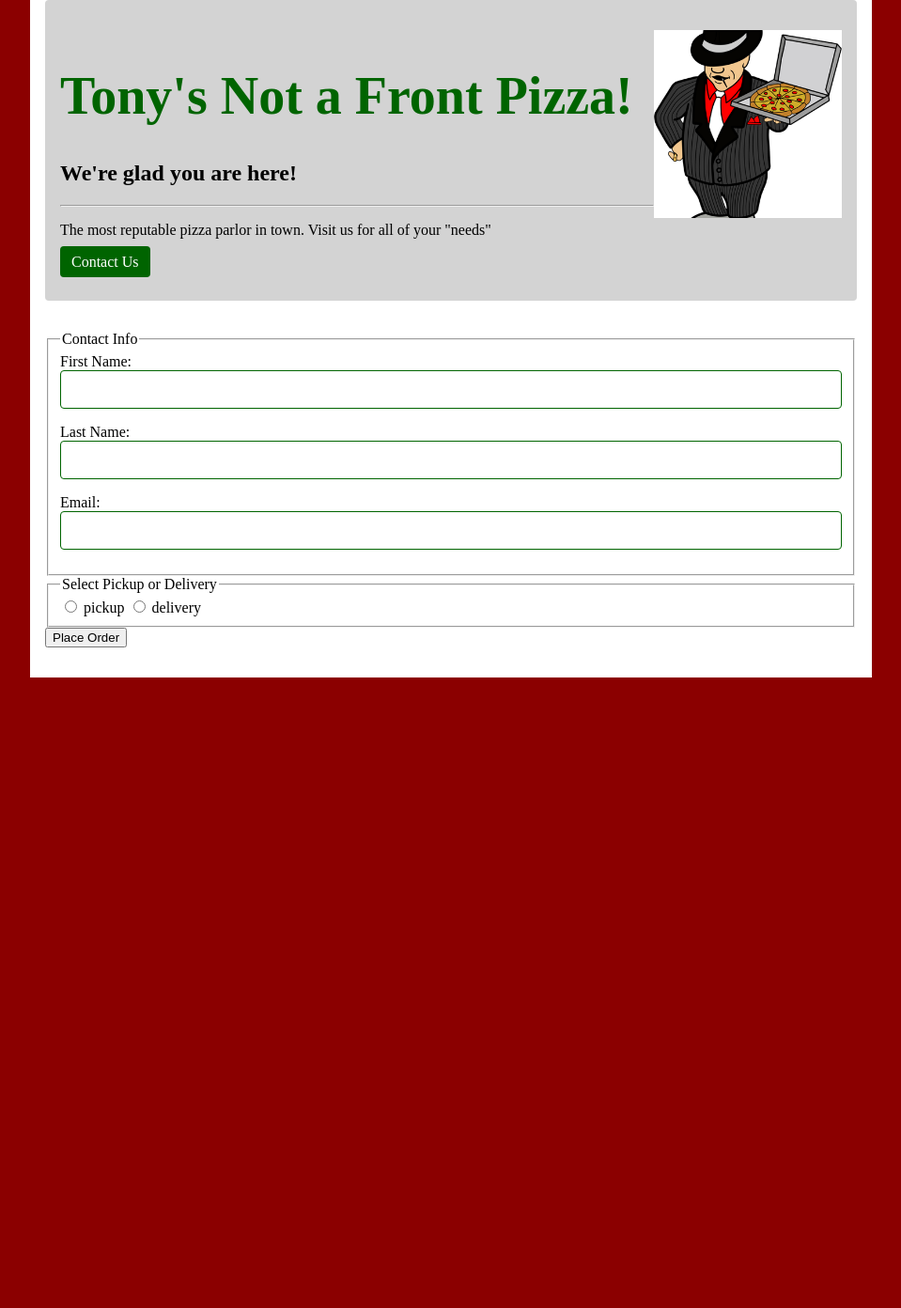
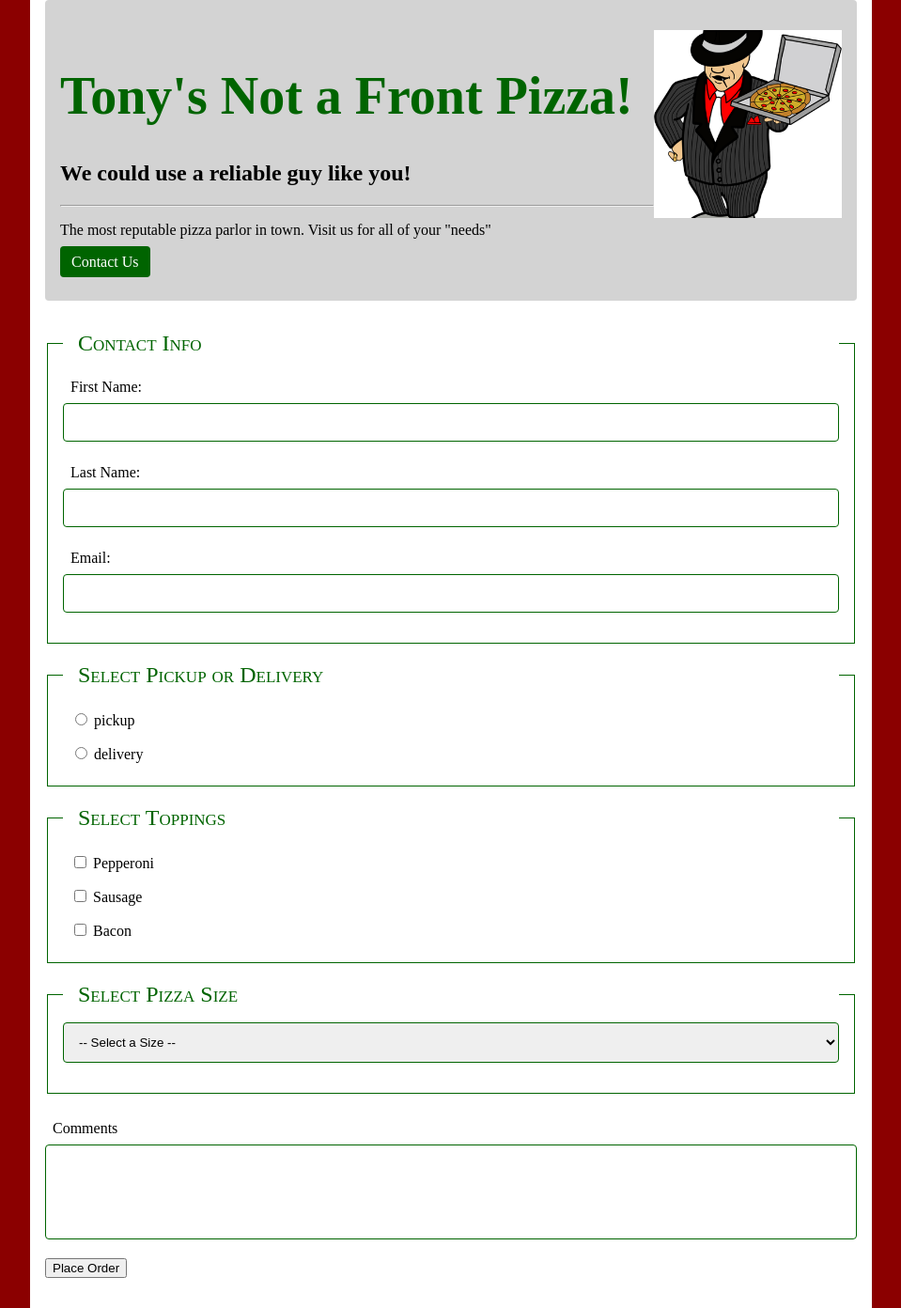
Before and after one commit to Baclooza/Pizza, a web app: file index.html in a window 1280 px wide. Shown: the whole page at 94% size, without its empty margins (160-1119 px from the left). Before the commit the page ends 721 px from the top, so only its background shows below. Run offline with its HTML, style and script files only (its server is not run), Linux system fonts and the light colour scheme.

Commit message:
added select pizza toppings, select pizza size and comment field and updated styles

```diff
--- a/index.html
+++ b/index.html
@@ -14,7 +14,7 @@
         <div id="header">
             <img src="Images/Tony.png" alt="Trustworthy Pizza Guy">
             <h1>Tony's Not a Front Pizza!</h1>
-            <h2>We're glad you are here!</h2>
+            <h2>We could use a reliable guy like you!</h2>
             <hr>
             <p>The most reputable pizza parlor in town. Visit us for all of your "needs"</p>
             <a id="contact-button" href="#" role="button">Contact Us</a>
@@ -46,7 +46,41 @@
                     delivery
                 </label>
              </fieldset>
-             <button type="submit" id="order-button">Place Order</button>
+
+            <!-- Select Toppings -->
+             <fieldset>
+                <legend>Select Toppings</legend>
+                <label for="pepperoni">
+                    <input type="checkbox" id="pepperoni" name="Toppings[]" value="pepperoni">
+                    Pepperoni
+                </label>
+                <label for="sausage">
+                    <input type="checkbox" id="sausage" name="Toppings[]" value="sausage">
+                    Sausage
+                </label>
+                <label for="bacon">
+                    <input type="checkbox" id="bacon" name="Toppings[]" value="bacon">
+                    Bacon
+                </label>
+             </fieldset>
+            <!-- Select Pizza Size -->
+             <fieldset>
+                <legend>Select Pizza Size</legend>
+                <select id="size" name="size">
+                    <option value="none">-- Select a Size --</option>
+                    <option value="small">small</option>
+                    <option value="medium">medium</option>
+                    <option value="large">large</option>
+                </select>
+             </fieldset>
+
+            <!-- Comment Field -->
+             <label for="comment">Comments</label>
+             <textarea rows="5" id="comment" name="comment"></textarea>
+
+            <button type="submit" id="order-button">Place Order</button>
+
+
         </form>
     </div>
 </body>
--- a/styles/pizza-styles.css
+++ b/styles/pizza-styles.css
@@ -33,6 +33,28 @@ body {
     font-size: 3.5rem;
 }
 
+legend{
+    color: darkgreen;
+    font-variant: small-caps;
+    font-size: 1.5rem;
+    padding-left: 1rem;
+    width: 100%;
+}
+
+fieldset{
+    border: 1px solid darkgreen;
+    padding: 1rem;
+    margin-bottom: 1.25rem;
+}
+
+label{
+    display: block;
+    padding: 0.5rem;
+}
+
+textarea{
+    resize: none;
+}
 #contact-button{
     border: none;
     background-color: darkgreen;
@@ -44,7 +66,7 @@ body {
     font-size: 1rem;
 }
 
-input[type="text"], input[type="email"]{
+input[type="text"], input[type="email"], select, textarea{
     width: 100%;
     border: 1px solid darkgreen;
     border-radius: .25rem;
```
